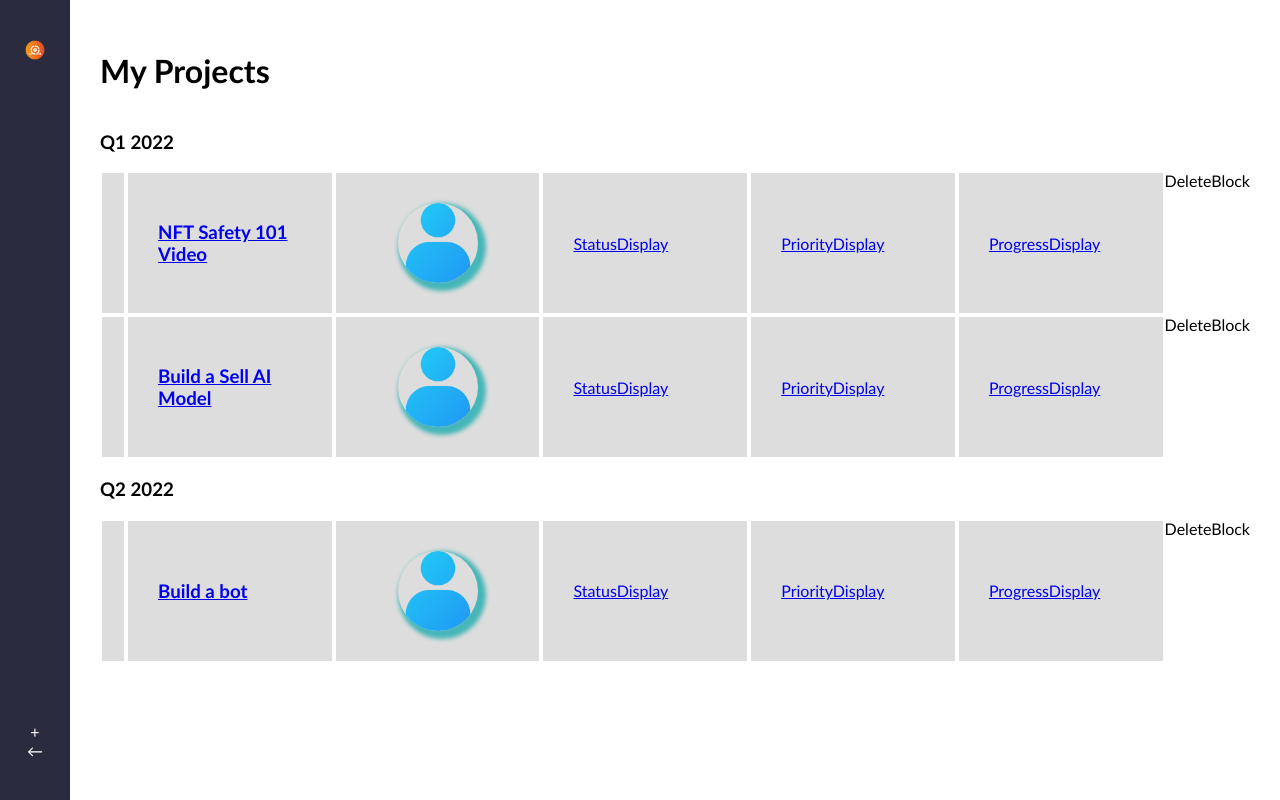
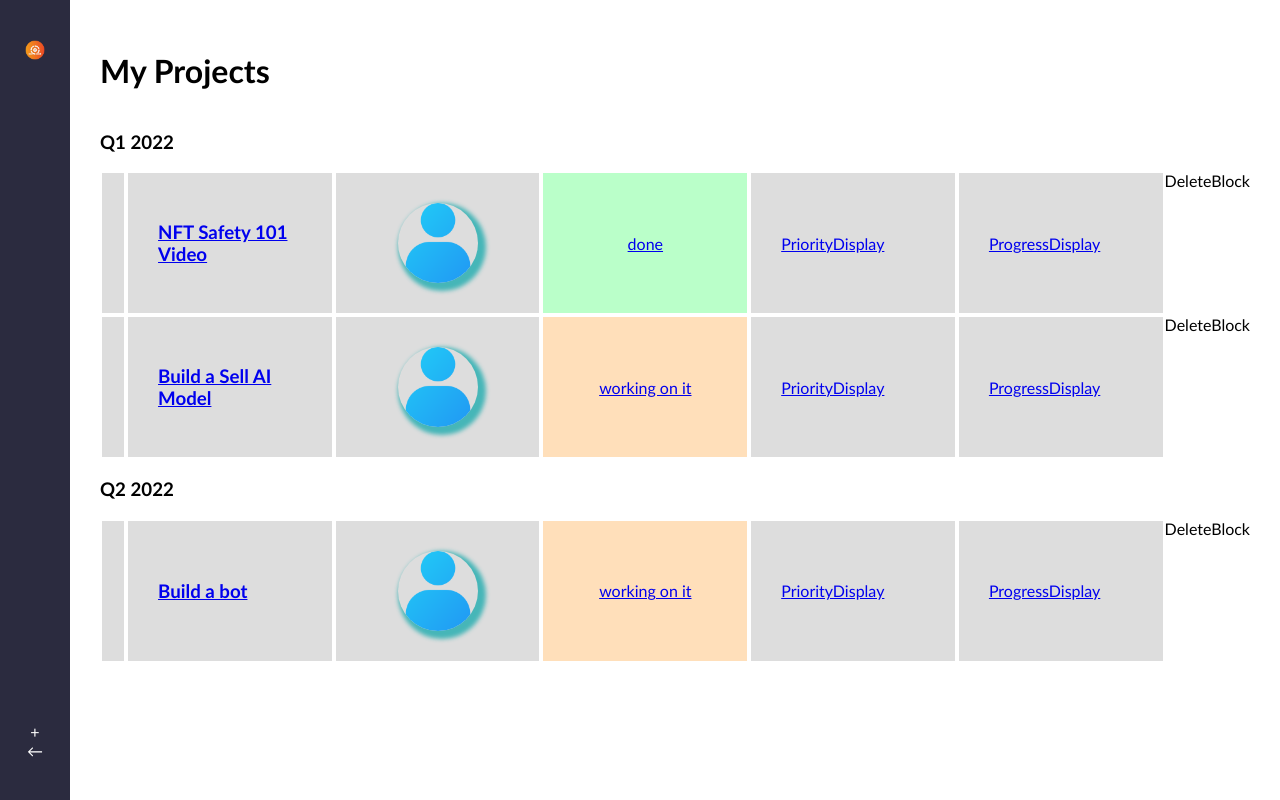
Before and after one commit to Almir-git-unifc/Project-Controll-Edu_react-vite, a React (Vite) app in the folder client/: page / in a window 1280 px wide. Built offline with nearby package versions, Linux system fonts and the light colour scheme.

Commit message:
feat(react): v00.04.000 - react vite implemented StatusDisplay

```diff
--- a/client/src/App.css
+++ b/client/src/App.css
@@ -91,3 +91,9 @@
     width: 100%;
     height: 100%;
 }
+
+/* Não está funcionando */
+.ticket-card .status-display {
+    display: flex;
+    justify-content: center;
+}
--- a/client/src/components/StatusDisplay.jsx
+++ b/client/src/components/StatusDisplay.jsx
@@ -1,8 +1,27 @@
-const StatusDisplay = () => {
+const StatusDisplay = ({ status }) => {
+     const getColor = (status) => {
+        let color
+        switch (status) {
+            case 'done':
+                color='rgb(186,255,201)'
+                break
+            case 'working on it':
+                color='rgb(255,223,186)'
+                break
+            case 'stuck':
+                color = 'rgb(255,179,186)'
+                break
+            default:
+                color='rgb(186,225,255)'
+        }
+        return color
+    }
+
     return (
-        <div >
-             StatusDisplay
+        <div className= "status-display" style={{backgroundColor: getColor(status) }} >
+             {status}
         </div>
     )
+
 }
 export default StatusDisplay
--- a/client/src/components/TicketCard.jsx
+++ b/client/src/components/TicketCard.jsx
@@ -12,7 +12,7 @@
                 <div className="ticket-color" ></div>
                 <h3>{ticket.title}</h3>
                 <AvatarDisplay ticket = {ticket}/>
-                <StatusDisplay />
+                <StatusDisplay status={ ticket.status } />
                 <PriorityDisplay />
                 <ProgressDisplay />
             </Link>
```
